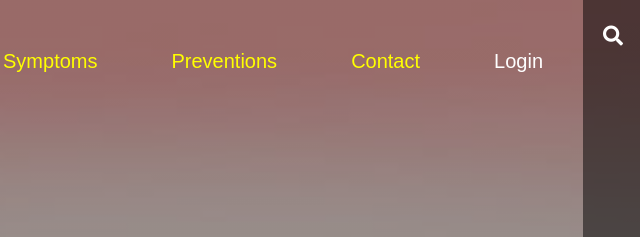
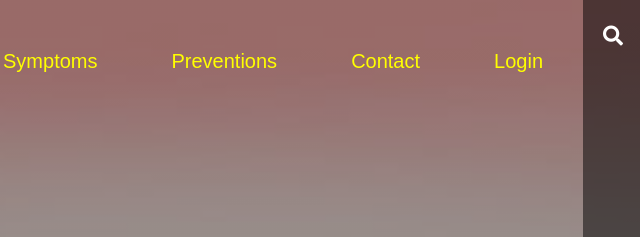
Before and after one commit to gagangcode/ojt, a plain HTML site: page index.html in a window 1280 px wide. Shown: the top 237 px of the page, 637-1277 px from the left. Drawn offline with Linux system fonts and the light colour scheme.

Commit message:
login added

```diff
--- a/index.html
+++ b/index.html
@@ -34,7 +34,7 @@
 			  	<li><a href="#">Symptoms</a></li>
 			  	<li><a href="#">Preventions</a></li>
 			  	<li><a href="contactus.html">Contact</a></li>
-				<li><button class='login btn'onclick="document.getelementById('login-form').style.display='block'"style="width:auto;">Login</button>
+				<li><a href ="login.html" class='login btn'>Login</a>
 				</li>
 				</ul>
 			</nav>
```
